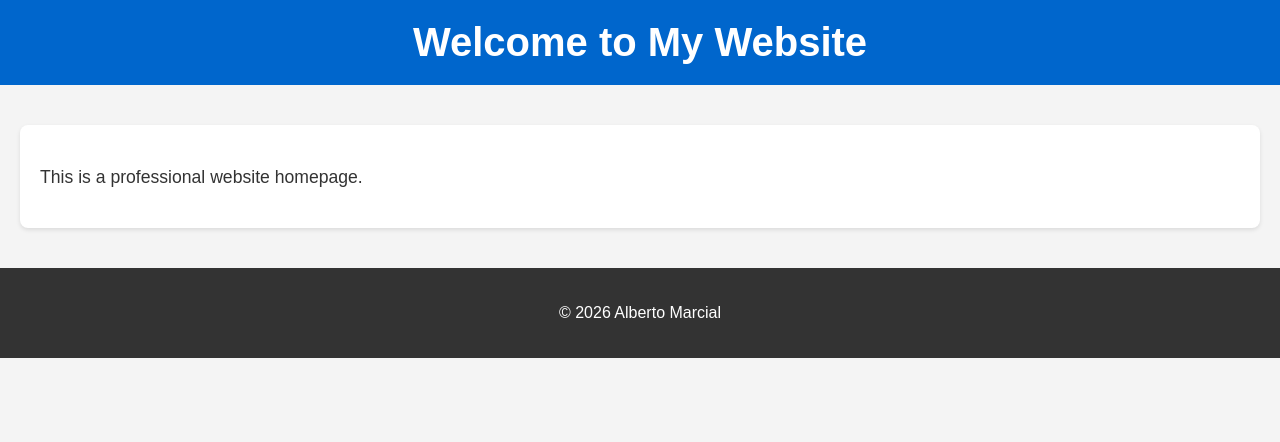
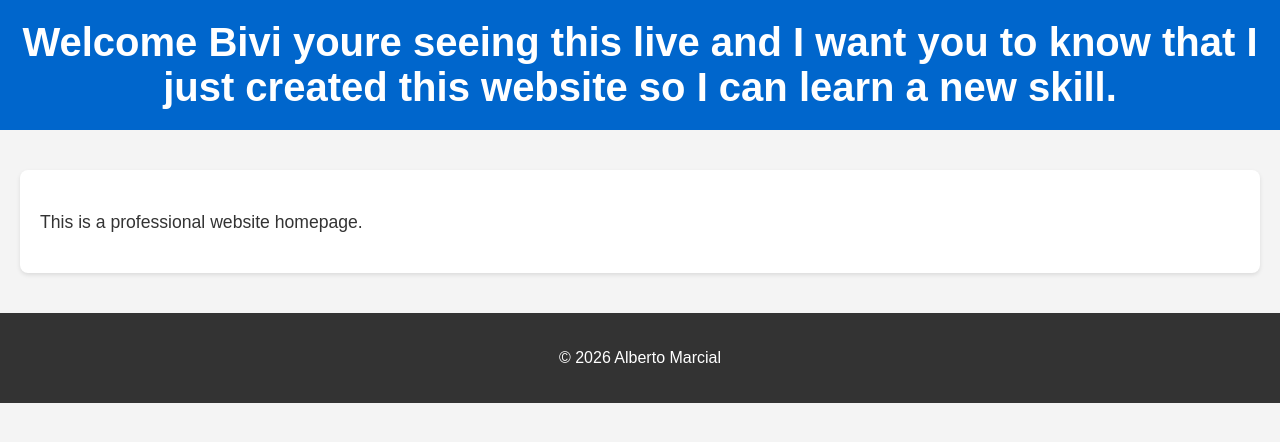
Before and after one commit to albertomarcial09/mywebsite, a plain HTML site: page index.html in a window 1280 px wide. Drawn offline with Linux system fonts and the light colour scheme.

Commit message:
Change header text to personalized welcome message
Updated header to include a personalized welcome message.

```diff
--- a/index.html
+++ b/index.html
@@ -8,7 +8,7 @@
 </head>
 <body>
     <header>
-        <h1>Welcome to My Website</h1>
+        <h1>Welcome Bivi youre seeing this live and I want you to know that I just created this website so I can learn a new skill. </h1>
     </header>
     <main>
         <p>This is a professional website homepage.</p>
```
